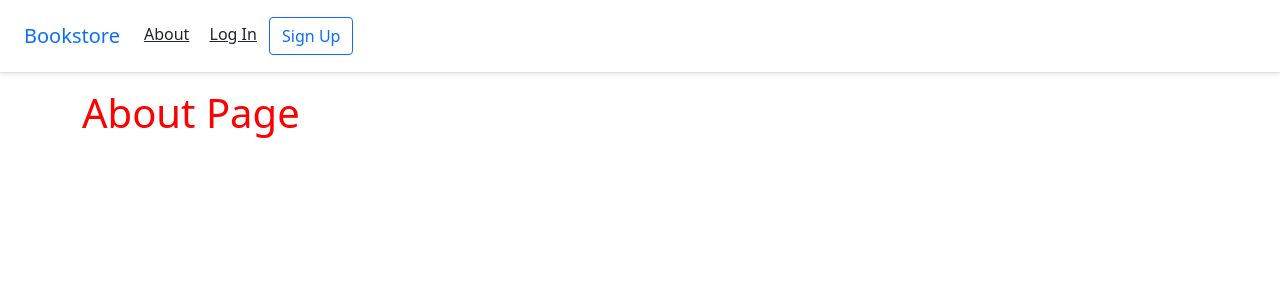
After one commit to lhoupert/dj-bookstore, a Django app: page /about/ in a window 1280 px wide. The commit adds this page. Shown: the top 300 px of the page. Run offline with Django 3.2, Linux system fonts and the light colour scheme; parts of the project's set-up code (start-up, migrations or seed data) failed here and were passed over.

Commit message:
add page about.html

```diff
--- a/pages/urls.py
+++ b/pages/urls.py
@@ -1,6 +1,7 @@
 from django.urls import path
-from .views import HomePageView
+from .views import HomePageView, AboutPageView
 
 urlpatterns = [
+    path('about/', AboutPageView.as_view(), name='about'),
     path("", HomePageView.as_view(), name="home"),
 ]
--- a/pages/views.py
+++ b/pages/views.py
@@ -3,3 +3,6 @@ from django.views.generic import TemplateView
 
 class HomePageView(TemplateView):
     template_name = "home.html"
+
+class AboutPageView(TemplateView):
+    template_name = 'about.html'
--- a/templates/_base.html
+++ b/templates/_base.html
@@ -20,7 +20,7 @@
             <a href="{% url 'home' %}" class="navbar-brand my-0 mr-md-auto
       font-weight-normal">Bookstore</a>
             <nav class="my-2 my-md-0 mr-md-3">
-                <a class="p-2 text-dark" href="#">About</a>
+                <a class="p-2 text-dark" href="{% url 'about' %}">About</a>
                 {% if user.is_authenticated %}
                 <a class="p-2 text-dark" href="{% url 'logout' %}">Log Out</a>
                 {% else %}
--- /dev/null
+++ b/templates/about.html
@@ -0,0 +1,7 @@
+{% extends '_base.html' %}
+
+{% block title %}About{% endblock title %}
+
+{% block content %}
+<h1>About Page</h1>
+{% endblock content %}
```
